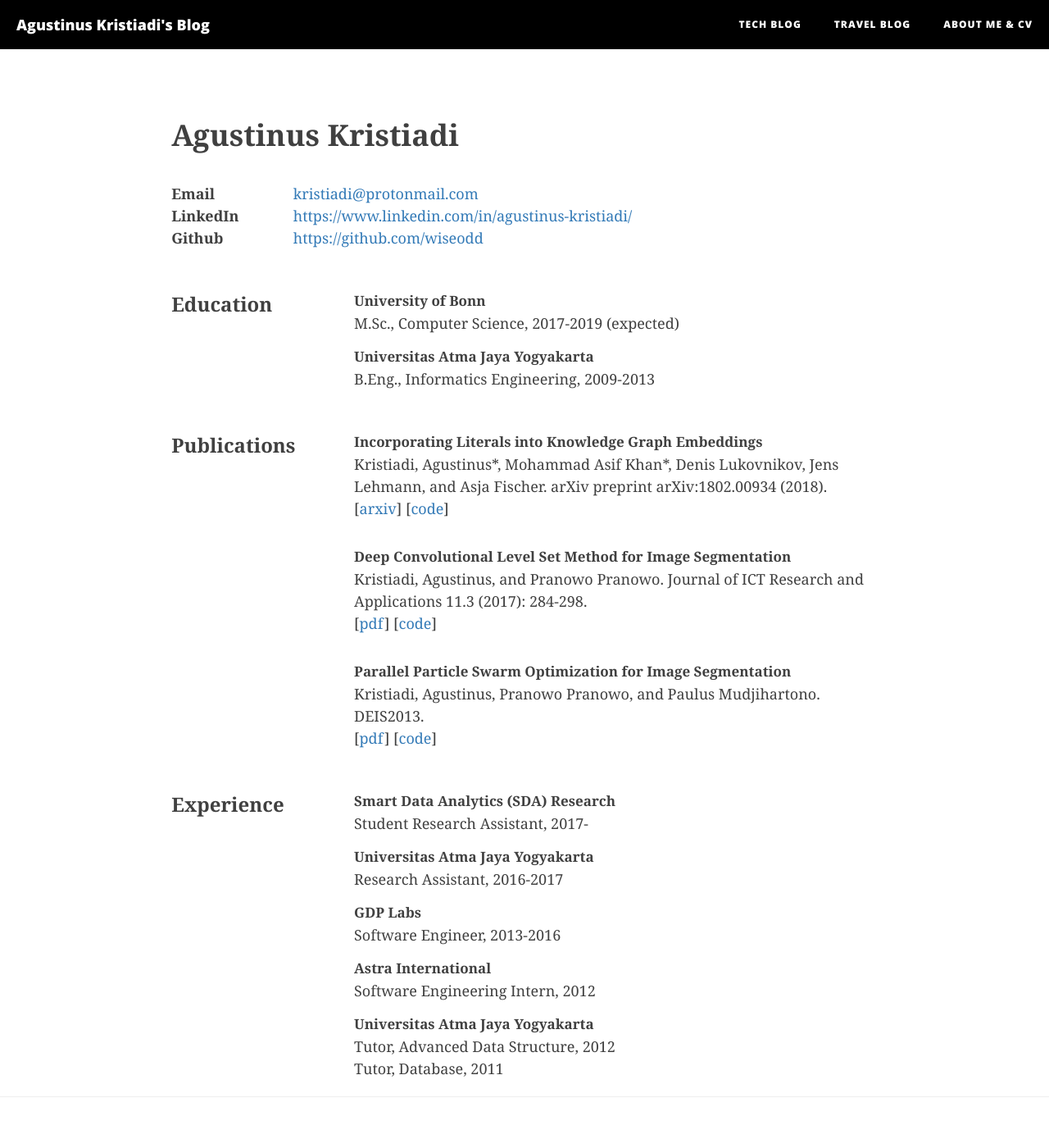
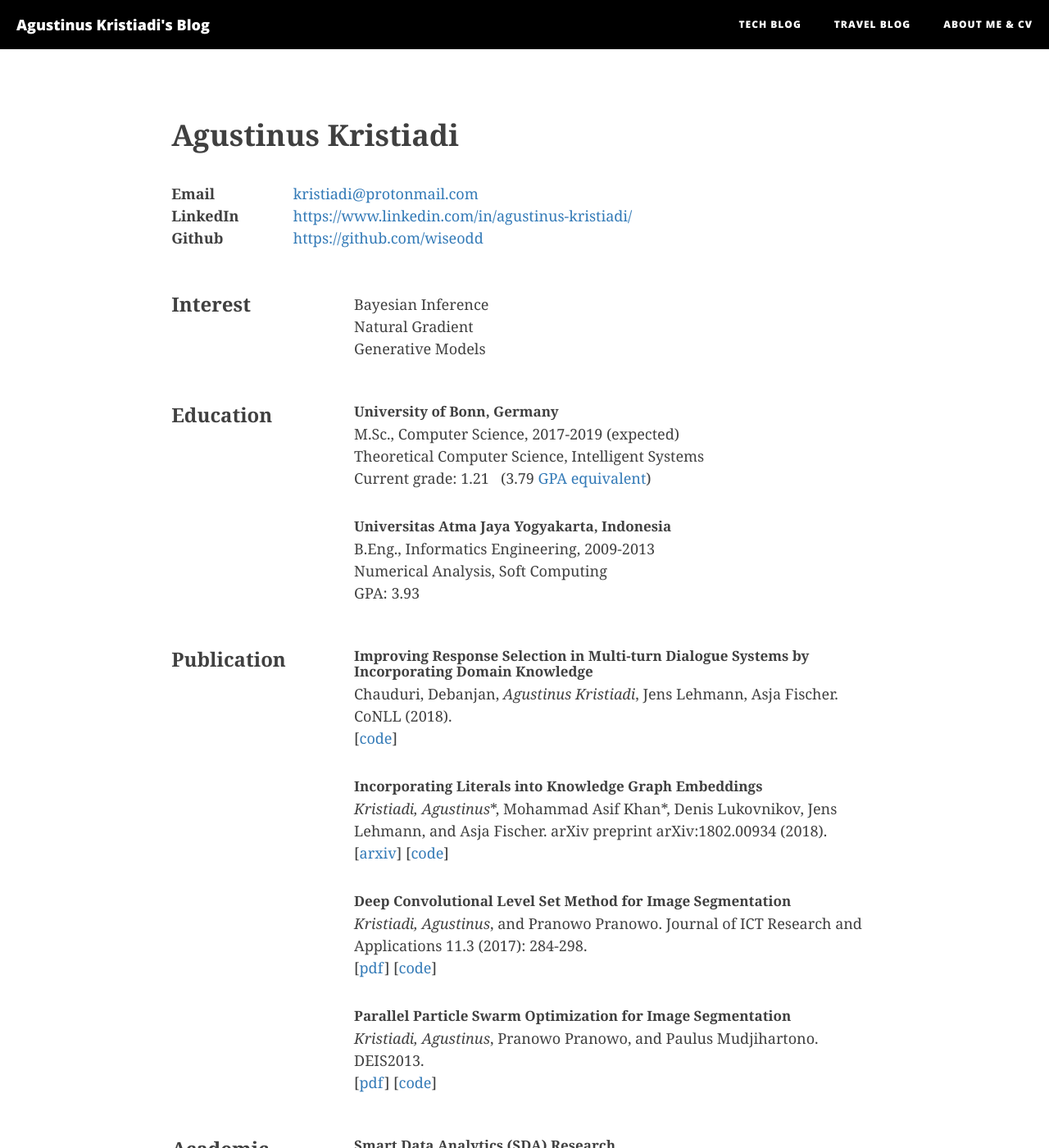
Before and after one commit to hsyodysseyjr/wiseodd0, a Jekyll site: the page built from about.html, in a window 1280 px wide and 1400 px high. Shown: the whole window at 82% size. Built offline with Jekyll 4.4.1, drawn with Linux system fonts in a browser that asks for light colours; nearby versions of some CDN libraries; some of the changed text lies outside the part shown.

Commit message:
Update CV

```diff
--- a/about.html
+++ b/about.html
@@ -27,24 +27,46 @@ header-img: "img/about-bg.jpg"
     <div class="row" style="padding-bottom: 3em;"></div>
 
     <div class="row">
-        <div class="col-md-3"><h3>Education</h3></div>
+        <div class="col-md-3"><h3>Interest</h3></div>
         <div class="col-md-9">
-            <h4>University of Bonn</h4>
-            <div>M.Sc., Computer Science, 2017-2019 (expected)</div>
-
-            <div class="row" style="padding-bottom: 1em"></div>
-
-            <h4>Universitas Atma Jaya Yogyakarta</h4>
-            <div>B.Eng., Informatics Engineering, 2009-2013</div>
+            <div>Bayesian Inference</div>
+            <div>Natural Gradient</div>
+            <div>Generative Models</div>
         </div>
     </div>
 
     <div class="row" style="padding-top: 3em;">
-        <div class="col-md-3"><h3>Publications</h3></div>
+        <div class="col-md-3"><h3>Education</h3></div>
         <div class="col-md-9">
+            <h4>University of Bonn, Germany</h4>
+            <div>M.Sc., Computer Science, 2017-2019 (expected)</div>
+            <div>Theoretical Computer Science, Intelligent Systems</div>
+            <div>Current grade: 1.21 &nbsp (3.79 <a href="https://www.tum.de/en/studies/application-and-acceptance/grade-conversion-formula-for-grades-earned-outside-germany/">GPA equivalent</a>)</div>
+
+            <div class="row" style="padding-bottom: 2em"></div>
+
+            <h4>Universitas Atma Jaya Yogyakarta, Indonesia</h4>
+            <div>B.Eng., Informatics Engineering, 2009-2013</div>
+            <div>Numerical Analysis, Soft Computing</div>
+            <div>GPA: 3.93</div>
+        </div>
+    </div>
+
+    <div class="row" style="padding-top: 3em;">
+        <div class="col-md-3"><h3>Publication</h3></div>
+        <div class="col-md-9">
+            <h4>Improving Response Selection in Multi-turn Dialogue Systems by Incorporating Domain Knowledge</h4>
+            <div>
+              Chauduri, Debanjan, <i>Agustinus Kristiadi</i>, Jens Lehmann, Asja Fischer. CoNLL (2018).
+            </div>
+                <!-- [<a href="https://arxiv.org/abs/1802.00934">arxiv</a>] -->
+                [<a href="https://github.com/SmartDataAnalytics/AK-DE-biGRU">code</a>]
+
+            <div class="row" style="padding-bottom: 2em"></div>
+
             <h4>Incorporating Literals into Knowledge Graph Embeddings</h4>
             <div>
-                Kristiadi, Agustinus*, Mohammad Asif Khan*, Denis Lukovnikov, Jens Lehmann, and Asja Fischer. arXiv preprint arXiv:1802.00934 (2018).
+              <i>Kristiadi, Agustinus</i>*, Mohammad Asif Khan*, Denis Lukovnikov, Jens Lehmann, and Asja Fischer. arXiv preprint arXiv:1802.00934 (2018).
             </div>
                 [<a href="https://arxiv.org/abs/1802.00934">arxiv</a>]
                 [<a href="https://github.com/SmartDataAnalytics/LiteralE">code</a>]
@@ -53,7 +75,7 @@ header-img: "img/about-bg.jpg"
 
             <h4>Deep Convolutional Level Set Method for Image Segmentation</h4>
             <div>
-                Kristiadi, Agustinus, and Pranowo Pranowo. Journal of ICT Research and Applications 11.3 (2017): 284-298.
+              <i>Kristiadi, Agustinus</i>, and Pranowo Pranowo. Journal of ICT Research and Applications 11.3 (2017): 284-298.
             </div>
             [<a href="http://journals.itb.ac.id/index.php/jictra/article/download/3887/3046">pdf</a>]
             [<a href="https://github.com/wiseodd/cnn-levelset">code</a>]
@@ -62,7 +84,7 @@ header-img: "img/about-bg.jpg"
 
             <h4>Parallel Particle Swarm Optimization for Image Segmentation</h4>
             <div>
-                Kristiadi, Agustinus, Pranowo Pranowo, and Paulus Mudjihartono. DEIS2013.
+              <i>Kristiadi, Agustinus</i>, Pranowo Pranowo, and Paulus Mudjihartono. DEIS2013.
             </div>
             [<a href="http://sdiwc.net/digital-library/web-admin/upload-pdf/00000491.pdf">pdf</a>]
             [<a href="https://github.com/wiseodd/swarm-image-segmenter">code</a>]
@@ -70,7 +92,7 @@ header-img: "img/about-bg.jpg"
     </div>
 
     <div class="row" style="padding-top: 3em;">
-        <div class="col-md-3"><h3>Experience</h3></div>
+        <div class="col-md-3"><h3>Academic Experience</h3></div>
         <div class="col-md-9">
             <h4>Smart Data Analytics (SDA) Research</h4>
             <div>Student Research Assistant, 2017-</div>
@@ -82,19 +104,33 @@ header-img: "img/about-bg.jpg"
 
             <div class="row" style="padding-bottom: 1em"></div>
 
+            <h4>Universitas Atma Jaya Yogyakarta</h4>
+            <div>Tutor, Advanced Data Structure, 2012</div>
+            <div>Tutor, Database, 2011</div>
+        </div>
+    </div>
+
+
+    <div class="row" style="padding-top: 3em;">
+        <div class="col-md-3"><h3>Industry Experience</h3></div>
+        <div class="col-md-9">
             <h4>GDP Labs</h4>
-            <div>Software Engineer, 2013-2016</div>
+            <div>Software Engineer, 2013-2015</div>
 
             <div class="row" style="padding-bottom: 1em"></div>
 
             <h4>Astra International</h4>
             <div>Software Engineering Intern, 2012</div>
+        </div>
+    </div>
 
-            <div class="row" style="padding-bottom: 1em"></div>
-
-            <h4>Universitas Atma Jaya Yogyakarta</h4>
-            <div>Tutor, Advanced Data Structure, 2012</div>
-            <div>Tutor, Database, 2011</div>
+    <div class="row" style="padding-top: 3em;">
+        <div class="col-md-3"><h3>Language</h3></div>
+        <div class="col-md-9">
+            <div>English (IELTS 8.0)</div>
+            <div>German (A2) </div>
+            <div>Indonesian (native)</div>
+            <div>Javanese (native)</div>
         </div>
     </div>
 </div>
```
